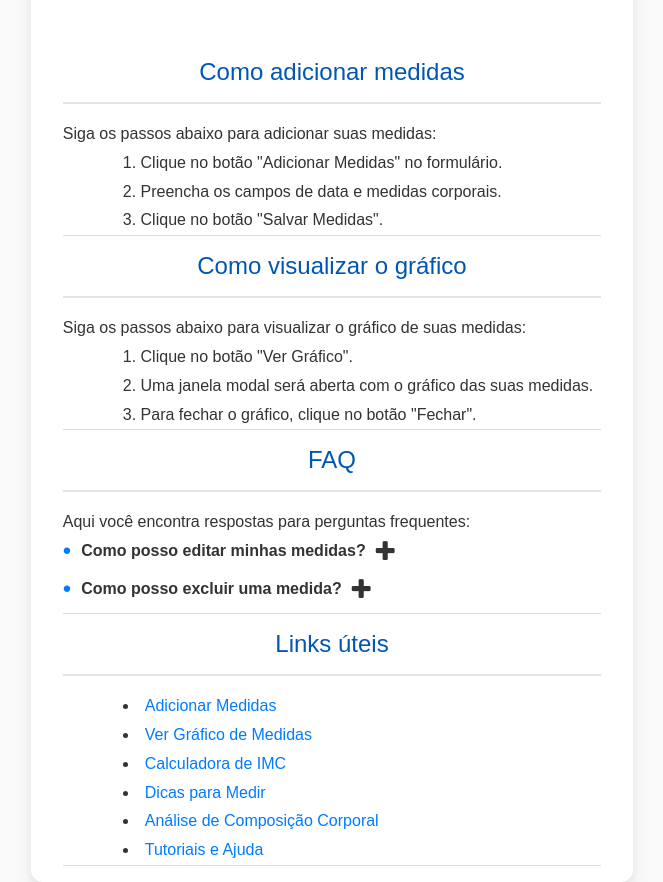
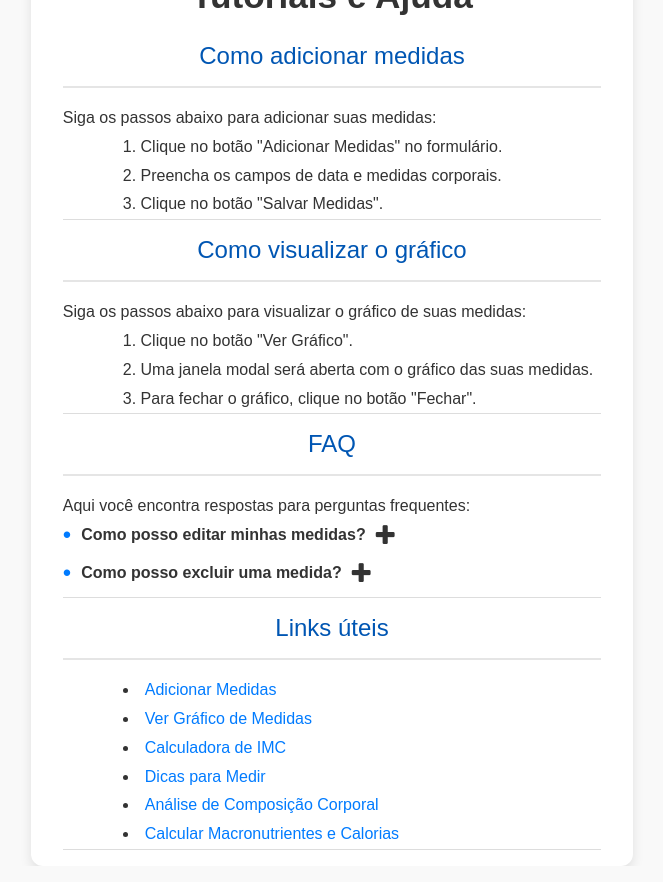
Before and after one commit to mjpfelicia/Monitoramento-de-Medidas-Corporais, a React (Create React App) app: page /ajuda in a window 1280 px wide. Shown: the whole page, without its empty margins (308-971 px from the left). Built offline with nearby package versions, Linux system fonts and the light colour scheme.

Commit message:
atualizando readme

```diff
--- a/src/components/Ajuda/Ajuda.css
+++ b/src/components/Ajuda/Ajuda.css
@@ -19,7 +19,6 @@
 /* Título principal da página de ajuda */
 .container-ajuda h1 {
   font-size: 2.2em;
-  margin-bottom: var(--spacing-large); /* Maior espaço abaixo do título */
   color: var(--text-color);
   text-align: center;
   font-weight: 600;
--- a/src/components/Ajuda/Ajuda.js
+++ b/src/components/Ajuda/Ajuda.js
@@ -80,7 +80,7 @@ const Ajuda = () => {
           <li><Link to="/IMCForm">Calculadora de IMC</Link></li>
           <li><Link to="/dica">Dicas para Medir</Link></li>
           <li><Link to="/ComposicaoCorporal">Análise de Composição Corporal</Link></li>
-          <li><Link to="/CalculoMacronutrientes">Tutoriais e Ajuda</Link></li>
+          <li><Link to="/CalculoMacronutrientes">Calcular Macronutrientes e Calorias</Link></li>
         </ul>
       </section>
     </div>
```
Also changed, not shown: public/tela2.png (added), 1 other file (tests, documents, lock files or other folders).
